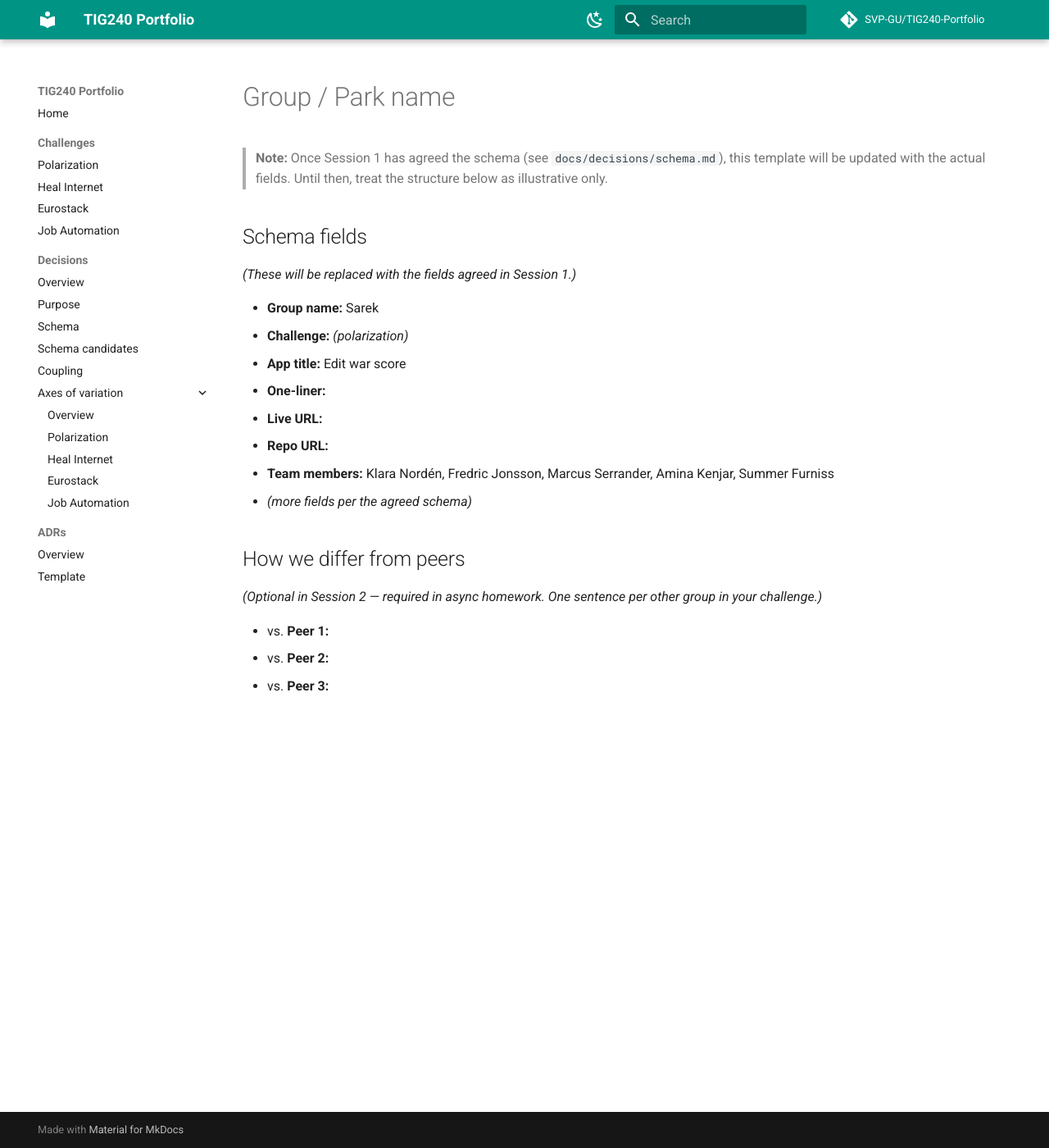
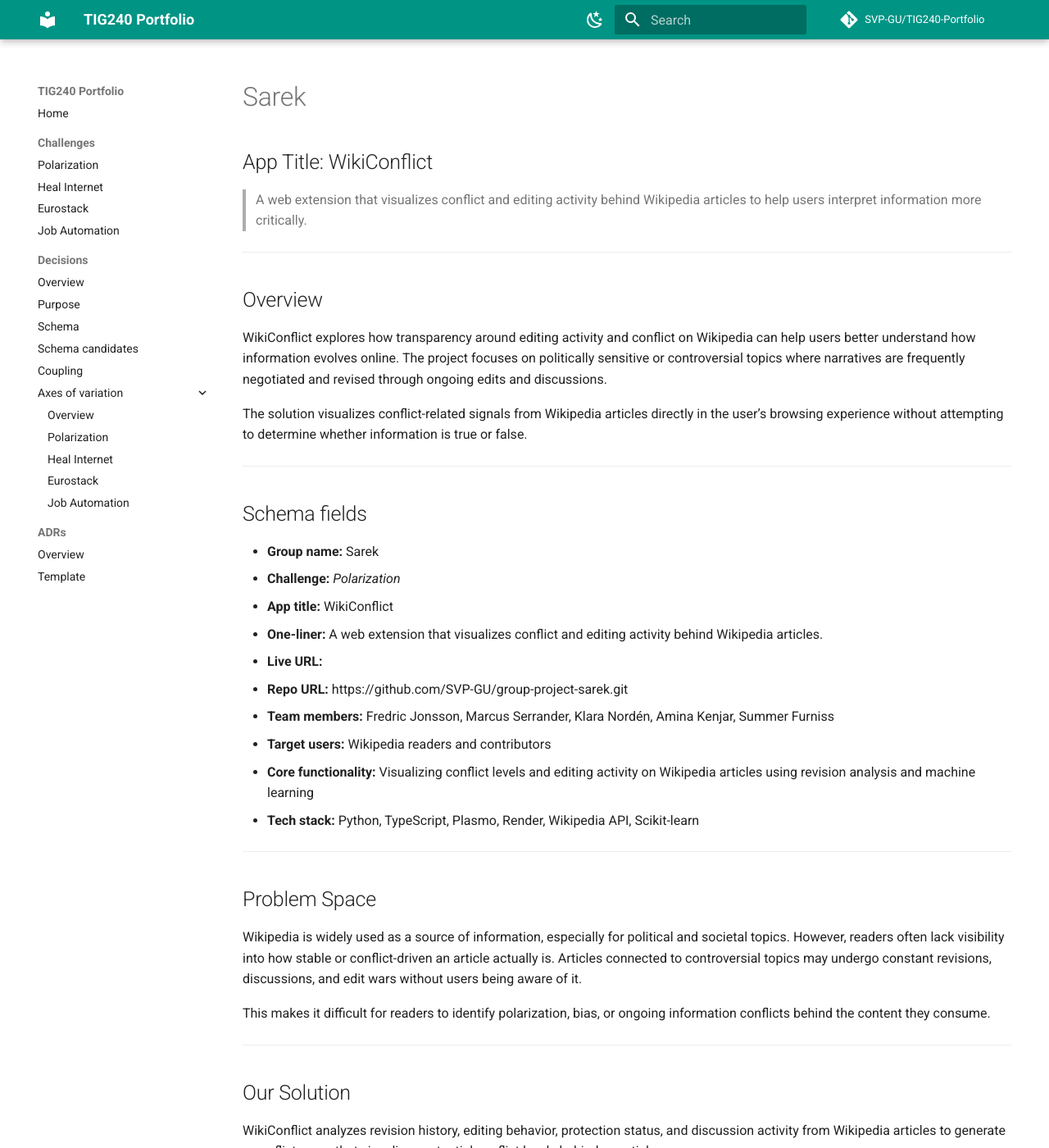
Before and after one commit to SVP-GU/TIG240-Portfolio, an MkDocs documentation site: the page built from docs/challenges/polarization/sarek.md, in a window 1280 px wide and 1400 px high. Shown: the whole window at 82% size. Built offline with MkDocs 1.6.1 and Material for MkDocs 9.7.7, drawn with Linux system fonts in a browser that asks for light colours; comment, search, counter and statistics services are not loaded; some of the changed text lies outside the part shown.

Commit message:
Update sarek.md
Uppdatering av Sarek page

```diff
--- a/docs/challenges/polarization/sarek.md
+++ b/docs/challenges/polarization/sarek.md
@@ -1,24 +1,109 @@
-# Group / Park name
+# Sarek
 
-> **Note:** Once Session 1 has agreed the schema (see `docs/decisions/schema.md`), this template will be updated with the actual fields. Until then, treat the structure below as illustrative only.
+## App Title: WikiConflict
+> A web extension that visualizes conflict and editing activity behind Wikipedia articles to help users interpret information more critically.
+
+---
+
+## Overview
+
+WikiConflict explores how transparency around editing activity and conflict on Wikipedia can help users better understand how information evolves online. The project focuses on politically sensitive or controversial topics where narratives are frequently negotiated and revised through ongoing edits and discussions.
+
+The solution visualizes conflict-related signals from Wikipedia articles directly in the user’s browsing experience without attempting to determine whether information is true or false.
+
+---
 
 ## Schema fields
 
-*(These will be replaced with the fields agreed in Session 1.)*
+- **Group name:** Sarek
+- **Challenge:** *Polarization*
+- **App title:**  WikiConflict
+- **One-liner:** A web extension that visualizes conflict and editing activity behind Wikipedia articles.
+- **Live URL:**
+- **Repo URL:** https://github.com/SVP-GU/group-project-sarek.git
+- **Team members:** Fredric Jonsson, Marcus Serrander, Klara Nordén, Amina Kenjar, Summer Furniss
+- **Target users:** Wikipedia readers and contributors
+- **Core functionality:** Visualizing conflict levels and editing activity on Wikipedia articles using revision analysis and machine learning
+- **Tech stack:** Python, TypeScript, Plasmo, Render, Wikipedia API, Scikit-learn
 
-- **Group name:** Sarek
-- **Challenge:** *(polarization)*
-- **App title:** Edit war score
-- **One-liner:**
-- **Live URL:**
-- **Repo URL:**
-- **Team members:** Klara Nordén, Fredric Jonsson, Marcus Serrander, Amina Kenjar, Summer Furniss
-- *(more fields per the agreed schema)*
+---
+
+## Problem Space
+
+Wikipedia is widely used as a source of information, especially for political and societal topics. However, readers often lack visibility into how stable or conflict-driven an article actually is. Articles connected to controversial topics may undergo constant revisions, discussions, and edit wars without users being aware of it.
+
+This makes it difficult for readers to identify polarization, bias, or ongoing information conflicts behind the content they consume.
+
+---
+
+## Our Solution
+
+WikiConflict analyzes revision history, editing behavior, protection status, and discussion activity from Wikipedia articles to generate a conflict score that visualizes potential conflict levels behind an article.
+
+The extension integrates directly into Wikipedia and provides users with contextual information about editing activity and article stability in a lightweight and intuitive interface.
+
+Rather than deciding what is true or false, the solution focuses on transparency and helping users approach information more critically.
+
+---
+
+## Key Features
+
+- Conflict score visualization directly on Wikipedia articles
+- Analysis of revision history and editing activity
+- Detection of conflict-related signals such as discussion tone and protection status
+- Highlight feature showing recent changes in article text
+
+---
+
+## User Flow
+
+1. User opens a Wikipedia article
+2. The extension fetches revision and activity data through the Wikipedia API
+3. The ML model analyzes conflict-related signals
+4. The user receives a visualized conflict score and contextual information directly on the page
+
+---
+
+## Demo
+
+_Add screenshots, GIFs, or links here._
+
+---
+
+## Design & Development Process
+
+The project followed an iterative design thinking process including interviews, brainstorming, prototyping, user testing, and expert validation. Early project stages focused broadly on political polarization and journalism before the problem space was reframed toward transparency and edit conflicts on Wikipedia.
+
+The solution evolved through paper prototypes, digital mockups, Streamlit prototypes, and finally a functional Chrome extension integrated directly with Wikipedia.
+
+---
+
+## Challenges & Learnings
+
+One of the main challenges was narrowing down the problem space and identifying a clear target group. The project also involved several technical challenges related to revision analysis, machine learning, and Chrome extension development.
+
+A key learning was the importance of balancing transparency and functionality with simplicity and usability. Early versions of the prototype visualized too many metrics simultaneously, which made the interface difficult to understand for users.
+
+---
 
 ## How we differ from peers
-
-*(Optional in Session 2 — required in async homework. One sentence per other group in your challenge.)*
 
 - vs. **Peer 1:**
 - vs. **Peer 2:**
 - vs. **Peer 3:**
+
+---
+
+## Future Improvements
+
+- Improved talk-page and sentiment analysis
+- Larger training datasets for the ML model
+- Better comparison between related articles and topic categories
+
+---
+
+## Links
+
+- **Live Demo:**
+- **GitHub Repository:**
+- **Presentation:**
```
